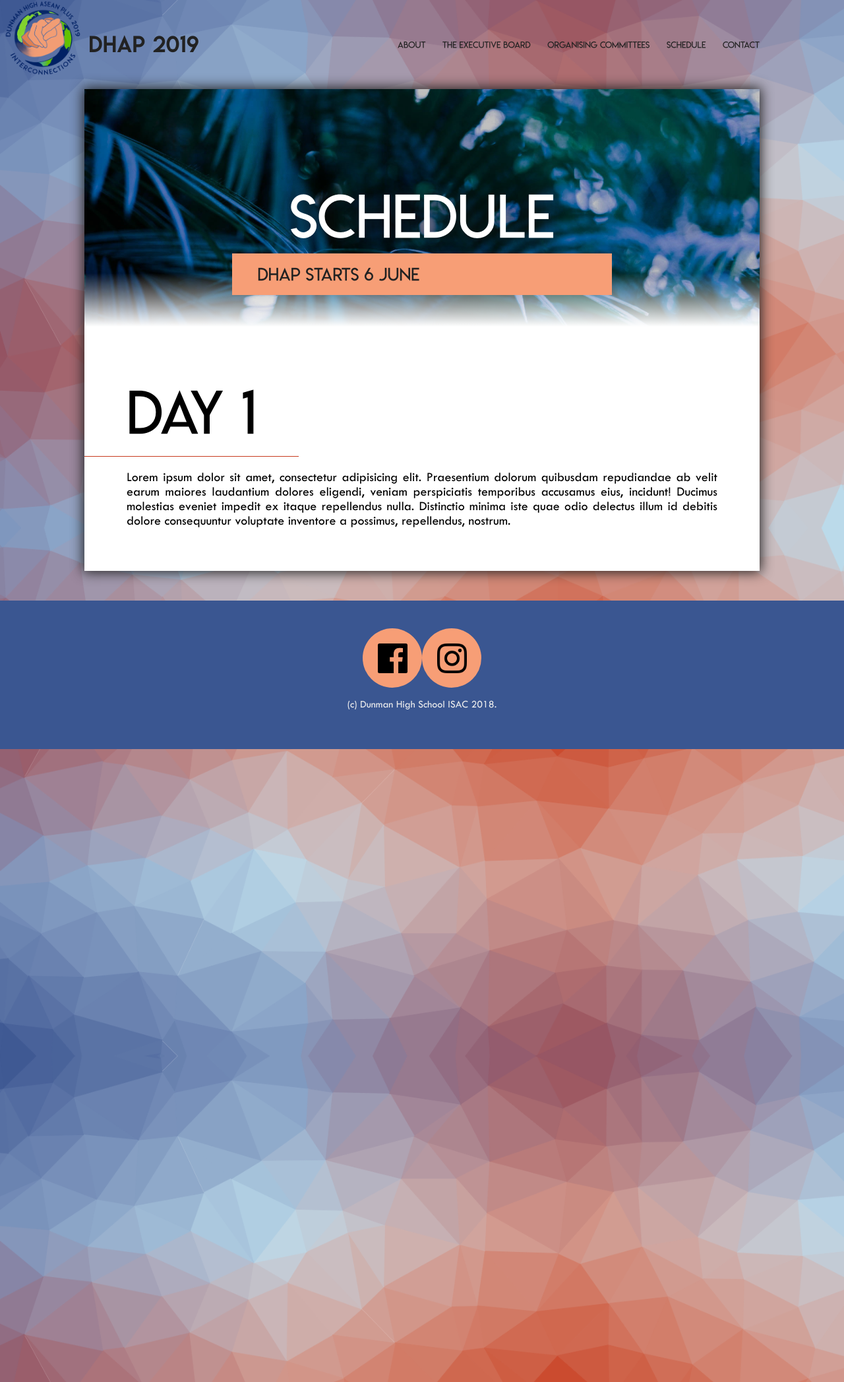
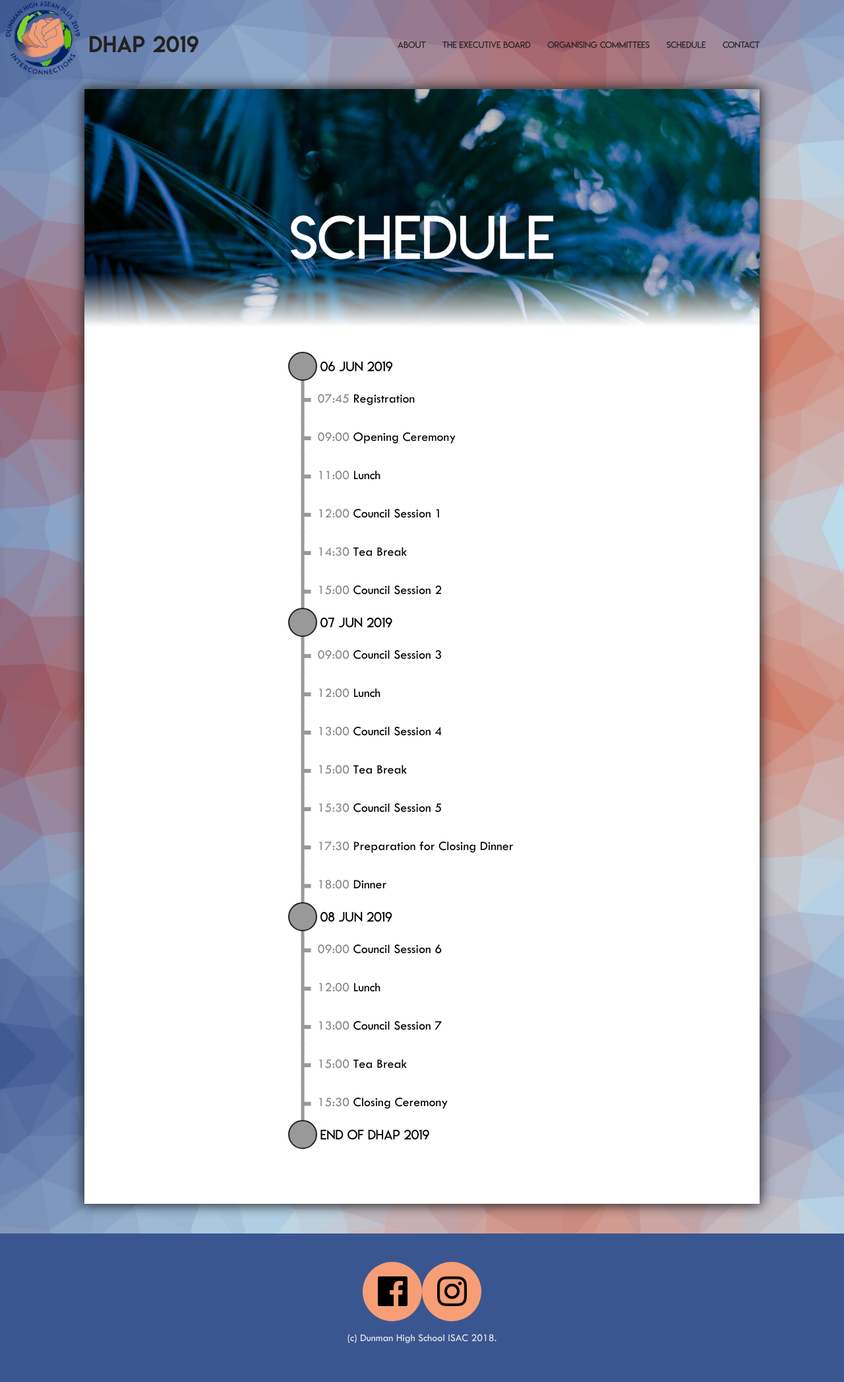
Before and after one commit to kaine119/dhap-2019, a Jekyll site: the page built from schedule.html, in a window 1280 px wide. Shown: the whole page at 66% size. Built offline with Jekyll 4.4.1, drawn with Linux system fonts in a browser that asks for light colours.

Commit message:
Add new schedule layout

```diff
--- /dev/null
+++ b/_data/schedule.yml
@@ -0,0 +1,45 @@
+- date: "2019-06-06"
+  title: "Day 1"
+  events:
+    - time: "07:45"
+      event: Registration
+    - time: "09:00"
+      event: Opening Ceremony
+    - time: "11:00"
+      event: Lunch
+    - time: "12:00"
+      event: Council Session 1
+    - time: "14:30"
+      event: Tea Break
+    - time: "15:00"
+      event: Council Session 2
+- date: "2019-06-07"
+  title: "Day 2"
+  events:
+    - time: "09:00"
+      event: Council Session 3
+    - time: "12:00"
+      event: Lunch
+    - time: "13:00"
+      event: Council Session 4
+    - time: "15:00"
+      event: Tea Break
+    - time: "15:30"
+      event: Council Session 5
+    - time: "17:30"
+      event: Preparation for Closing Dinner
+    - time: "18:00"
+      event: Dinner
+- date: "2019-06-08"
+  title: "Day 3"
+  events:
+    - time: "09:00"
+      event: Council Session 6
+    - time: "12:00"
+      event: Lunch
+    - time: "13:00"
+      event: Council Session 7
+    - time: "15:00"
+      event: Tea Break
+    - time: "15:30"
+      event: Closing Ceremony
--- a/_layouts/default.html
+++ b/_layouts/default.html
@@ -8,10 +8,10 @@
     <link rel="stylesheet" href="{{ site.baseurl }}/assets/css/header.css">
     <link rel="stylesheet" href="{{ site.baseurl }}/assets/css/titlebar.css">
     <link rel="stylesheet" href="{{ site.baseurl }}/assets/css/footer.css">
-    {% for stylesheet in page.stylesheets %}
+    {% for stylesheet in layout.stylesheets %}
     <link rel="stylesheet" href="{{ site.baseurl }}/assets/css/{{ stylesheet }}">
     {% endfor %}
-    {% for stylesheet in layout.stylesheets %}
+    {% for stylesheet in page.stylesheets %}
     <link rel="stylesheet" href="{{ site.baseurl }}/assets/css/{{ stylesheet }}">
     {% endfor %}
 
--- a/assets/css/schedule.css
+++ b/assets/css/schedule.css
@@ -1,48 +1,128 @@
-#progressbar {
-    width: 45vw;
-    height: 7vmin;
-    color: #222;
-    background: var(--accent1);
-    overflow: hidden;
+article.content {
+    align-items: center;
 }
 
-@media screen and (max-width: 900px) {
-    #progressbar {
-        width: 80%;
-    }
+ul {
+    padding: 0;
+    margin-left: auto;
+    margin-right: auto;
 }
 
-#progressbar__filled {
-    display: inline-block;
-    height: 100%;
-    width: 0;
-    background: var(--accent2);
+.schedule {
+    padding-top: 20px;
+    padding-bottom: 20px;
+}
+
+li {
+    list-style-type: none;
+    margin-left: 0;
+}
+
+.schedule__day {
+    width: auto;
+}
+
+.schedule__day__title {
+    position: relative;
     display: flex;
     justify-content: flex-start;
     align-items: center;
-    transition: width 0.5s ease-in-out;
+    height: auto;
+    left: -40px;
+    height: 40px;
 }
 
-#progressbar__padding {
-    width: 100%;
-    flex-shrink: 0;
-    height: 100%;
+.schedule__day__title h2 {
+    font-size: 1em;
+    margin-top: 0px;
+    width: auto;
+    text-align: left !important;
 }
 
-#progressbar__filled.over_50 {
-    justify-content: flex-end;
-    color: #eee;
+.schedule__day__title::before {
+    content: "";
+    height: 40px;
+    width: 40px;
+    border-radius: 50%;
+    border: 2px solid #222;
+    background: #999;
+    margin-right: 5px;
+    flex-shrink: 0;
+    z-index: 1;
+    transition: background 0.5s ease-in-out;
 }
 
-#progressbar_filled.over_50 #progressbar__padding {
-    width: 0%;
+.schedule__day__event {
+    position: relative;
+    display: flex;
+    align-items: center;
+    left: -25px;
+    font-size: 20px;
+    width: auto;
+    flex-grow: 0;
 }
 
-#progressbar__label {
-    display: inline-block;
-    font-size: 7vmin;
-    padding-left: 3vw;
-    padding-right: 3vw;
-    min-width: 50vw;
+.schedule__day__event::before {
+    content: "";
+    height: auto;
+    align-self: stretch;
+    line-height: 0px;
+    width: 20px;
+    background: #999;
+    margin-right: 10px;
+    margin-top: -2px;
+    flex-shrink: 0;
+    z-index: 0;
+    clip-path: polygon(25% 0%,
+                        50% 0%,
+                        50% 50%,
+                        100% 50%,
+                        100% 60%,
+                        50% 60%,
+                        50% 100%,
+                        25% 100%);
+    transition: background 0.5s ease-in-out;
+}
+
+
+.schedule__day__event:last-child::before {
+    padding-top: 1px;
+    margin-bottom: -1px;
+}
+
+.schedule__day__event p {
+    margin: 0;
+    padding-bottom: 2vh;
+    padding-top: 2vh;
+    text-align: left !important;
     white-space: nowrap;
 }
+
+.schedule__time {
+    color: #888;
+}
+
+.filled::before {
+    background: var(--accent2);
+}
+
+@media screen and (max-width: 1000px) {
+    .schedule {
+        width: auto;
+        padding-left: 50px !important;
+    }
+
+    .wrapper {
+        padding: 0px !important;
+        width: 100%;
+        height: auto;
+    }
+
+    .schedule__day__event p {
+        padding-right: 5vw;
+    }
+
+    .wrapper {
+        overflow-x: auto;
+    }
+}
--- a/schedule.html
+++ b/schedule.html
@@ -2,26 +2,39 @@
 layout: content
 title: Schedule
 stylesheets:
-    - content.css
     - schedule.css
-scripts:
-    - schedule.js
 ---
 
-{% capture progressbar %}
+{% include titlebar.html title=page.title %}
 
-<div id="progressbar">
-    <div id="progressbar__filled">
-        <div id="progressbar__padding"></div>
-        <div id="progressbar__label"></div>
-    </div>
+<div class="wrapper">
+    <ul class="schedule">
 
+        {% for day in site.data.schedule %}
+        <li class="schedule__day">
+
+            <div class="schedule__day__title" data-date="{{ day.date }}">
+                <h2>{{ day.date | date_to_string }}</h2>
+            </div>
+
+            <ul class="schedule__day__events">
+                {% for event in day.events %}
+                <li class="schedule__day__event" data-time="{{ event.time }}">
+                    <p><span class="schedule__time">{{ event.time }}</span> {{ event.event }}</p>
+                </li>
+                {% endfor %}
+            </ul>
+
+        </li>
+
+        {% endfor %}
+
+        <li class="schedule__day">
+
+            <div class="schedule__day__title">
+                <h2>End of DHAP 2019</h2>
+            </div>
+        </li>
+
+    </ul>
 </div>
-
-{% endcapture %}
-
-{% include titlebar.html title=page.title extra_content=progressbar %}
-
-<div class="content__background"></div>
-<h1>Day 1</h1>
-<p>Lorem ipsum dolor sit amet, consectetur adipisicing elit. Praesentium dolorum quibusdam repudiandae ab velit earum maiores laudantium dolores eligendi, veniam perspiciatis temporibus accusamus eius, incidunt! Ducimus molestias eveniet impedit ex itaque repellendus nulla. Distinctio minima iste quae odio delectus illum id debitis dolore consequuntur voluptate inventore a possimus, repellendus, nostrum.</p>
```
